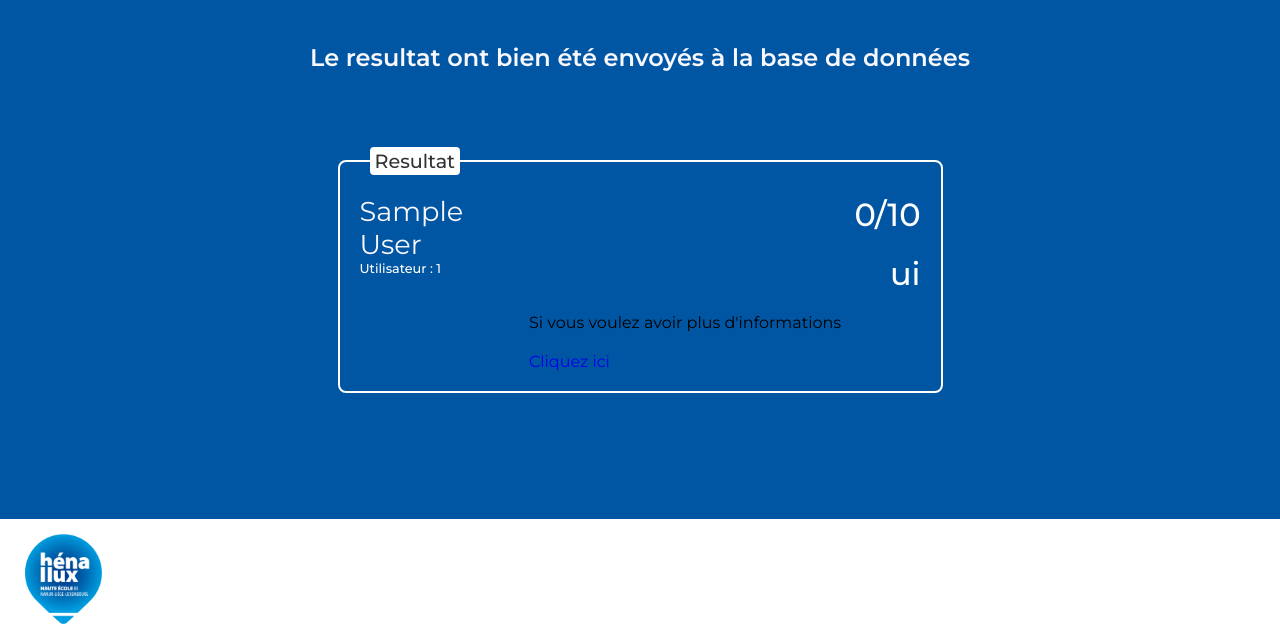
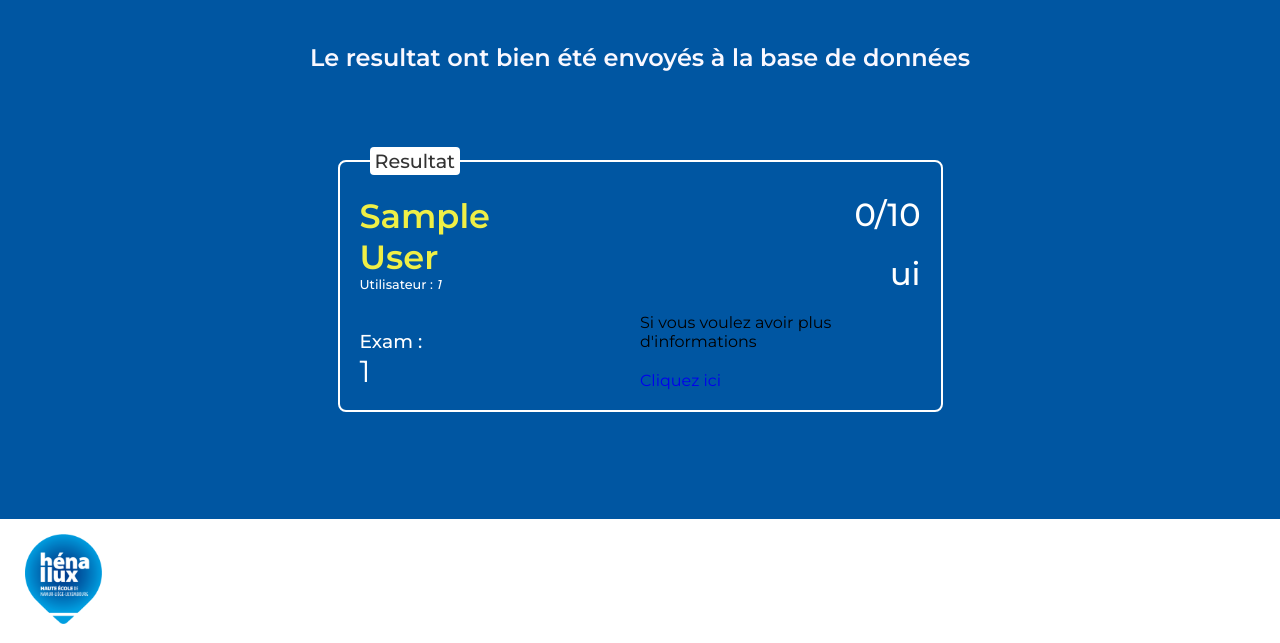
Before and after one commit to WH-Yoshi/QCM-front, a PHP site: page /exit.php in a window 1280 px wide. Shown: the part 157-800 px from the top of the page. Run offline with PHP 8.4, Linux system fonts and the light colour scheme; the visitor is signed in with stand-in values (Sample User, id 1); some libraries are stand-ins or nearby versions.

Commit message:
exit on the way

```diff
--- a/admin.php
+++ b/admin.php
@@ -1,6 +1,6 @@
 <?php
 session_start();
-require('./scripts/db.php');
+$db = require('./scripts/db.php');
 function error_message(){
     if (isset($_SESSION['message'])) {
         echo $_SESSION['message'];
--- a/connection.php
+++ b/connection.php
@@ -46,5 +46,6 @@ function error_message(){
     <footer>
         <img class="logo" src="images/logo.png" alt="Logo Henallux" >
     </footer>
+<script src="./scripts/exitscript.js">removeRemainingTime()</script>
 </body>
 </html>
--- a/exit.php
+++ b/exit.php
@@ -1,6 +1,6 @@
 <?php
 session_start();
-require('./scripts/db.php');
+$db = require('./scripts/db.php');
 /*if (!isset($_SESSION['identifiant'])) {
     $_SESSION['message'] = "Vous devez vous connecter pour accéder à cette page";
     header("Location: ./connection.php");
@@ -115,13 +115,19 @@ unset($_SESSION['examenID']);
         <h1>Le resultat ont bien été envoyés à la base de données</h1>
         <fieldset class="question-boxes">
             <legend>Resultat</legend>
-            <div>
-                <h1><?php echo $_SESSION['Prenom'] ?></h1>
-                <h2>Utilisateur : <?php echo $_SESSION['identifiant'] ?> </h2>
+            <div id="qcmUserPart">
+                <div id="userPart">
+                    <h1><?php echo $_SESSION['Prenom'] ?></h1>
+                    <h2>Utilisateur : <?php echo "<i>".$_SESSION['identifiant']."</i>" ?> </h2>
+                </div>
+                <aside>
+                    <h3>Exam :</h3>
+                    <h2><?php echo $_SESSION['examTitle'] ?></h2>
+                </aside>
             </div>
             <div id="redirect">
                 <h2><?php echo $total; ?>/10</h2>
-                <script src="scripts/exitscript.js"></script>
+                <script src="scripts/.js"></script>
                 <h2><?php echo "ui" ?></h2>
                 <p>Si vous voulez avoir plus d'informations</p>
                 <a href="./result.php">Cliquez ici</a>
@@ -132,6 +138,6 @@ unset($_SESSION['examenID']);
 <footer>
     <img class="logo" src="images/logo.png" alt="Logo Henallux" >
 </footer>
-<script src="scripts/jscripts.js"></script>
+<script src="scripts/exitscript.js"></script>
 </body>
 </html>
--- a/menu.php
+++ b/menu.php
@@ -1,6 +1,6 @@
 <?php
 session_start();
-require('./scripts/db.php');
+$db = require('./scripts/db.php');
 if (!isset($_SESSION['identifiant'])) {
     $_SESSION['message'] = "Vous devez vous connecter pour accéder à cette page";
     header("Location: ./connection.php");
@@ -60,7 +60,7 @@ function error_message(){
                     <form method="post" action="./qcm.php" class="custom-select">
                         <label for="examen">Sélectionner un examen :</label>
                         <article>
-                            <select name="examen" id="examen">
+                            <select name="examenID" id="examen">
                                 <option value="0" selected>--Choisir un examen--</option>
                                 <?php
                                 try {
--- a/result.php
+++ b/result.php
@@ -1,6 +1,6 @@
 <?php
 session_start();
-require('./scripts/db.php');
+$db = require('./scripts/db.php');
 if (!isset($_SESSION['identifiant'])) {
     $_SESSION['message'] = "Vous devez vous connecter pour accéder à cette page";
     header("Location: ./connection.php");
--- a/scripts/db.php
+++ b/scripts/db.php
@@ -5,3 +5,4 @@ try {
 } catch (PDOException $e) {
     die("Error: ". $e->getMessage());
 }
+return $db;
--- a/scripts/exitscript.js
+++ b/scripts/exitscript.js
@@ -0,0 +1 @@
+localStorage.removeItem('remainingTime');
--- a/scripts/jscripts.js
+++ b/scripts/jscripts.js
@@ -15,19 +15,29 @@ function updateTimer() {
 
     if (remainingTime <= 0) {
         clearInterval(timerInterval);
-        timerElement.textContent = "Temps écoulé, les options non choisies seront prises en compte comme 'Je ne sais pas'";
+        timerElement.textContent = "Temps écoulé !";
+        disablePageInteractions();
     } else {
         remainingTime--;
         localStorage.setItem('remainingTime', remainingTime);
     }
 }
+function disablePageInteractions() {
+    const elements = document.getElementsByTagName('input');
+    for (let i = 0; i < elements.length; i++) {
+        elements[i].disabled = true;
+    }
+    const element = document.getElementById('myBtn');
+    if (element) {
+        element.disabled = true;
+    }
+}
 
 updateTimer();
-const element = document.getElementById("myBtn");
-if (element) {
-    element.addEventListener("click", myFunction)
-}
-function myFunction () {
+const element = document.getElementById("endqcm");
+element.addEventListener("click", clearTimer);
+
+function clearTimer () {
     clearInterval(timerInterval);
     localStorage.removeItem('remainingTime');
 }
--- a/scripts/login.php
+++ b/scripts/login.php
@@ -1,6 +1,6 @@
 <?php
 session_start();
-require('./db.php');
+$db = require('./db.php');
 
 if (!isset($_POST['Identifiant']) || !isset($_POST['Motdepasse']))
 {
--- a/scripts/phpinfo.php
+++ /dev/null
@@ -1,2 +0,0 @@
-<?php
-phpinfo();
--- a/styles/style.css
+++ b/styles/style.css
@@ -383,7 +383,7 @@ section#resultat fieldset.question-boxes h1 {
   text-align: left;
   margin-top: 0;
   font-weight: 400;
-  font-size: 1.7em;
+  font-size: 1.9em;
 }
 section#resultat fieldset.question-boxes h2 {
   text-align: left;
@@ -393,13 +393,42 @@ section#resultat fieldset.question-boxes h2 {
 section#resultat fieldset.question-boxes h2 {
   color: #fff;
 }
-section#resultat div#redirect {
+section#resultat fieldset.question-boxes div {
+  width: 50%;
+}
+section#resultat fieldset.question-boxes div#qcmUserPart {
   display: flex;
   flex-direction: column;
-  width: 400px;
+  justify-content: space-between;
+}
+section#resultat fieldset.question-boxes div#qcmUserPart h2 {
+  text-align: left;
+  margin-top: 0;
+  font-weight: 400;
+  font-size: 1.9em;
+}
+section#resultat fieldset.question-boxes div#qcmUserPart h3 {
+  color: white;
+  font-weight: 500;
+}
+section#resultat fieldset.question-boxes div#userPart h1 {
+  text-align: left;
+  margin-top: 0;
+  font-weight: 600;
+  font-size: 2.1em;
+  color: #efef46;
+}
+section#resultat fieldset.question-boxes div#userPart h2 {
+  text-align: left;
+  font-weight: 500;
+  font-size: 0.8em;
+}
+section#resultat fieldset.question-boxes div#redirect {
+  display: flex;
+  flex-direction: column;
   gap: 20px;
 }
-section#resultat div#redirect h2 {
+section#resultat fieldset.question-boxes div#redirect h2 {
   text-align: right;
   font-weight: 500;
   font-size: 2em;
```
Also changed, not shown: qcm.php (+8 -7 lines), scripts/examcheck.php (+2 -5 lines), timeused.js (added).
